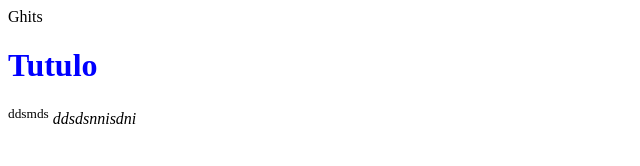
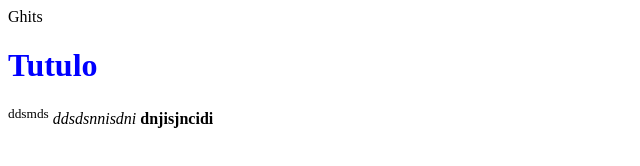
Before and after one commit to deangelijr/citacoes, a plain HTML site: page index.html in a window 1280 px wide. Shown: the whole page, without its empty margins (0-640 px from the left). Drawn offline with Linux system fonts and the light colour scheme.

Commit message:
homepage
Signed-off-by: Deangeli <deangeli.junior@gmail.com>

```diff
--- a/index.html
+++ b/index.html
@@ -14,5 +14,7 @@
     <sup>ddsmds</sup>
 
     <i>ddsdsnnisdni</i>
+
+    <b>dnjisjncidi</b>
 </body>
 </html>
```
